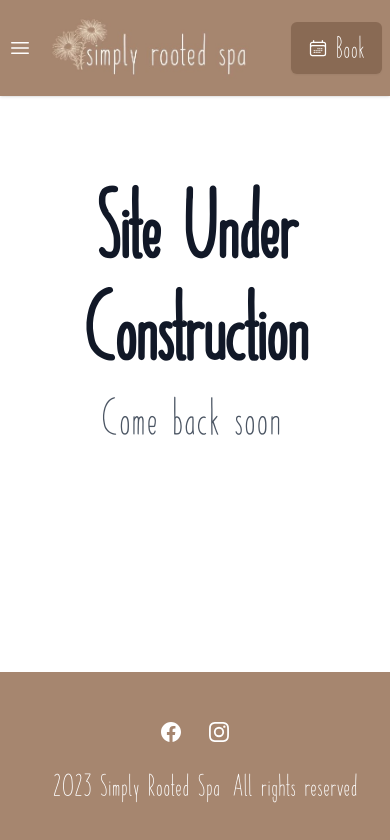
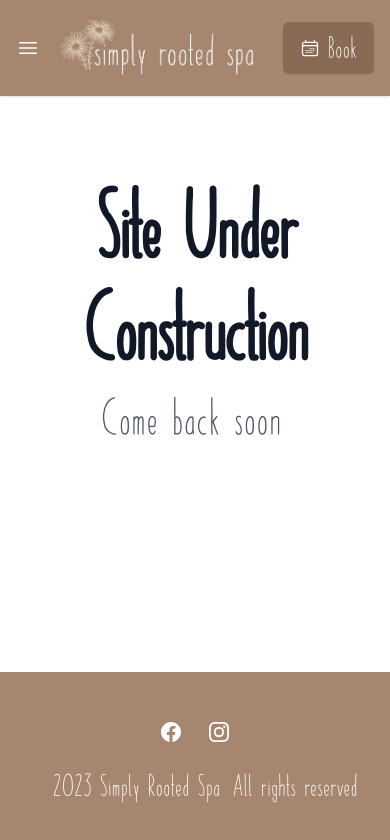
Before and after one commit to richardtaylordawson/simplyrootedspa, a Next.js app: page / in a window 390 px wide. Shown: the top 840 px of the page. Built offline with nearby package versions, Linux system fonts and the light colour scheme.

Commit message:
fix: button on mobile

```diff
--- a/src/components/Header.jsx
+++ b/src/components/Header.jsx
@@ -26,7 +26,7 @@ export default function Header() {
         <>
           <div
             className="mx-auto max-w-7xl px-4 sm:px-6 lg:px-8"
-            style={{ padding: "16px 8px" }}
+            style={{ padding: "16px" }}
           >
             <div className="flex h-16 justify-between">
               <div className="flex">
```
